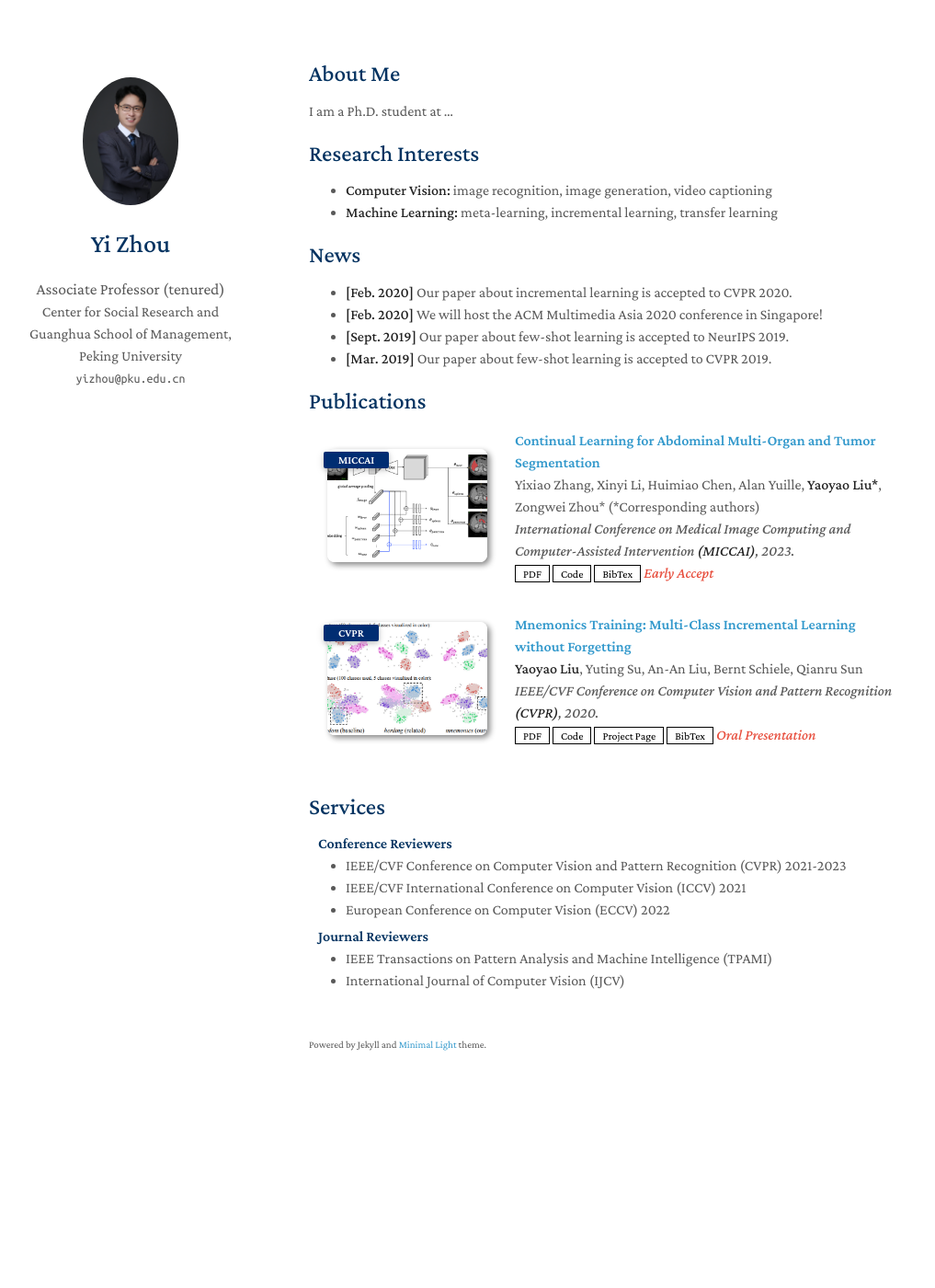
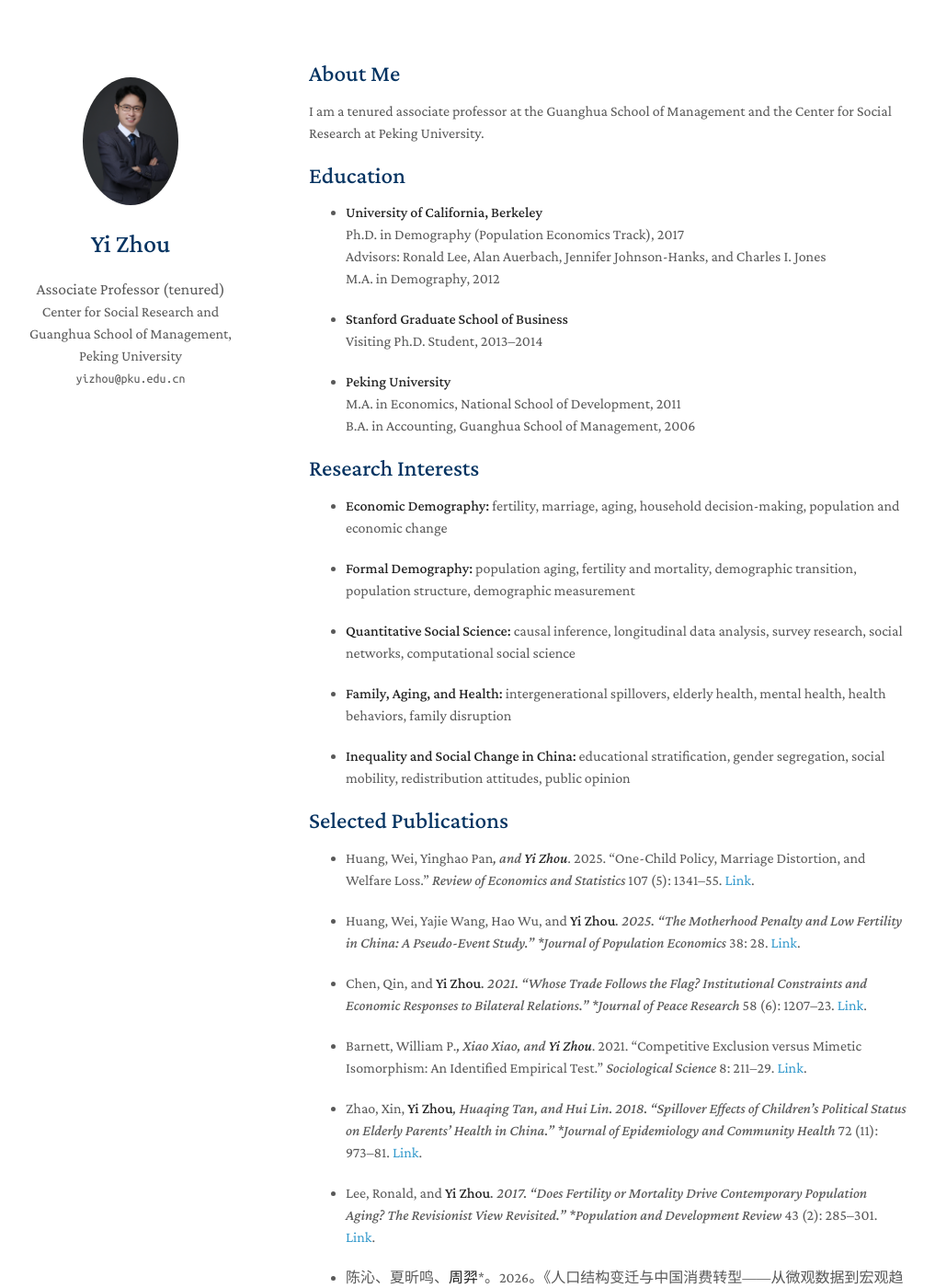
Before and after one commit to yizhou-demog/yizhou-demog.github.io, a Jekyll site: the page built from index.md, in a window 1280 px wide and 1400 px high. Shown: the whole window at 92% size, without its empty margins (134-1151 px from the left). Built offline with Jekyll 4.4.1, drawn with Linux system fonts in a browser that asks for light colours; a style sheet for code colours, icons or effects is not loaded; our own code applies the rules of GitHub Pages for plain Markdown files; some of the changed text lies outside the part shown.

Commit message:
Update index.md

```diff
--- a/index.md
+++ b/index.md
@@ -4,20 +4,60 @@ layout: homepage
 
 ## About Me
 
-I am a Ph.D. student at ...
+I am a tenured associate professor at the Guanghua School of Management and the Center for Social Research at Peking University.
+
+## Education
+
+- **University of California, Berkeley**
+  Ph.D. in Demography (Population Economics Track), 2017
+  Advisors: Ronald Lee, Alan Auerbach, Jennifer Johnson-Hanks, and Charles I. Jones
+  M.A. in Demography, 2012
+
+- **Stanford Graduate School of Business**
+  Visiting Ph.D. Student, 2013–2014
+
+- **Peking University**
+  M.A. in Economics, National School of Development, 2011
+  B.A. in Accounting, Guanghua School of Management, 2006
 
 ## Research Interests
 
-- **Computer Vision:** image recognition, image generation, video captioning
-- **Machine Learning:** meta-learning, incremental learning, transfer learning
+- **Economic Demography:** fertility, marriage, aging, household decision-making, population and economic change
 
-## News
+- **Formal Demography:** population aging, fertility and mortality, demographic transition, population structure, demographic measurement
 
-- **[Feb. 2020]** Our paper about incremental learning is accepted to CVPR 2020.
-- **[Feb. 2020]** We will host the ACM Multimedia Asia 2020 conference in Singapore!
-- **[Sept. 2019]** Our paper about few-shot learning is accepted to NeurIPS 2019.
-- **[Mar. 2019]** Our paper about few-shot learning is accepted to CVPR 2019.
+- **Quantitative Social Science:** causal inference, longitudinal data analysis, survey research, social networks, computational social science
 
-{% include_relative _includes/publications.md %}
+- **Family, Aging, and Health:** intergenerational spillovers, elderly health, mental health, health behaviors, family disruption
 
-{% include_relative _includes/services.md %}
+- **Inequality and Social Change in China:** educational stratification, gender segregation, social mobility, redistribution attitudes, public opinion
+
+## Selected Publications
+
+- Huang, Wei, Yinghao Pan*, and **Yi Zhou***. 2025. “One-Child Policy, Marriage Distortion, and Welfare Loss.” *Review of Economics and Statistics* 107 (5): 1341–55. [Link](https://direct.mit.edu/rest/article/107/5/1341/116188/One-Child-Policy-Marriage-Distortion-and-Welfare).
+
+- Huang, Wei, Yajie Wang, Hao Wu, and **Yi Zhou***. 2025. “The Motherhood Penalty and Low Fertility in China: A Pseudo-Event Study.” *Journal of Population Economics* 38: 28. [Link](https://link.springer.com/article/10.1007/s00148-025-01078-3).
+
+- Chen, Qin, and **Yi Zhou***. 2021. “Whose Trade Follows the Flag? Institutional Constraints and Economic Responses to Bilateral Relations.” *Journal of Peace Research* 58 (6): 1207–23. [Link](https://journals.sagepub.com/doi/abs/10.1177/0022343321992825).
+
+- Barnett, William P.*, Xiao Xiao, and **Yi Zhou***. 2021. “Competitive Exclusion versus Mimetic Isomorphism: An Identified Empirical Test.” *Sociological Science* 8: 211–29. [Link](https://sociologicalscience.com/articles-v8-11-211/).
+
+- Zhao, Xin, **Yi Zhou***, Huaqing Tan, and Hui Lin. 2018. “Spillover Effects of Children’s Political Status on Elderly Parents’ Health in China.” *Journal of Epidemiology and Community Health* 72 (11): 973–81. [Link](https://pubmed.ncbi.nlm.nih.gov/30185533/).
+
+- Lee, Ronald, and **Yi Zhou***. 2017. “Does Fertility or Mortality Drive Contemporary Population Aging? The Revisionist View Revisited.” *Population and Development Review* 43 (2): 285–301. [Link](https://onlinelibrary.wiley.com/doi/10.1111/padr.12062).
+
+- 陈沁、夏昕鸣、**周羿***。2026。《人口结构变迁与中国消费转型——从微观数据到宏观趋势》。《中国人口科学》 1: 55–71。[Link](https://kns.cnki.net/kcms2/article/abstract?v=9sxxlkkbz5NtDvymExNRzCT4kTS6jMao3PKG8P7MZR9RfmzvTm2p6yTLxfrBKSsxiU706tU5vimsdais5p3zW6UCwwQMuAw_CVU3gd6TLmJBrfDvRgjG1vMNfzBcX0KPe75XEmjKC10XW1PNDwjCXE05ryq5G9v7QSG21LlBP59oOfbO-a4JrQ==&uniplatform=NZKPT&language=CHS).
+
+- 黄炜、任昶宇、**周羿***。2023。《退休制度、劳动供给与收入消费动态》。《经济研究》 1: 141–57。[Link](https://kns.cnki.net/kcms2/article/abstract?v=9sxxlkkbz5O30hxAst7KIXbzjIaaLp0nMxqSBA7MzWPebrpJUVfqfNIIwgQqbAFCZ3_LgRzpUgPrT00WFnD1gwiXIayf97BpZRBOVU3dkzXUewFgpr88wbkGJr5WAhulveBrMt7YBdsycoqlcjK70kvap3DZuA5CL-PgOZ2U8A0yneeBUrVJ9w==&uniplatform=NZKPT&language=CHS).
+
+- 田巍、姚洋、余淼杰、**周羿**。2013。《人口结构与国际贸易》。《经济研究》 48 (11): 87–99。[Link](https://kns.cnki.net/kcms2/article/abstract?v=9sxxlkkbz5MTJcqFF6O95Wq9Wb2-Jz4NkIhdUZDflHOu1kb7S6CFWMQ7wr8Q8NOsGHREYSMtKfOf-9R2mCu0a8787a47Ia17UxBX_W0fB0Kb40q2Yo5ck44stuI4z9nDx90_F7nE7m-mIIoSJTADhbU1lgRj_SdS5FoQ1FDZKvC2J3iMQDxfww==&uniplatform=NZKPT&language=CHS).
+
+<sub>* Corresponding author</sub>
+
+## Services
+
+- **Journal of Aging & Social Policy**
+  Associate Editor, 2026–
+
+- **Center for Social Research, Peking University**
+  Director of the Ph.D. Program, 2020–
```
